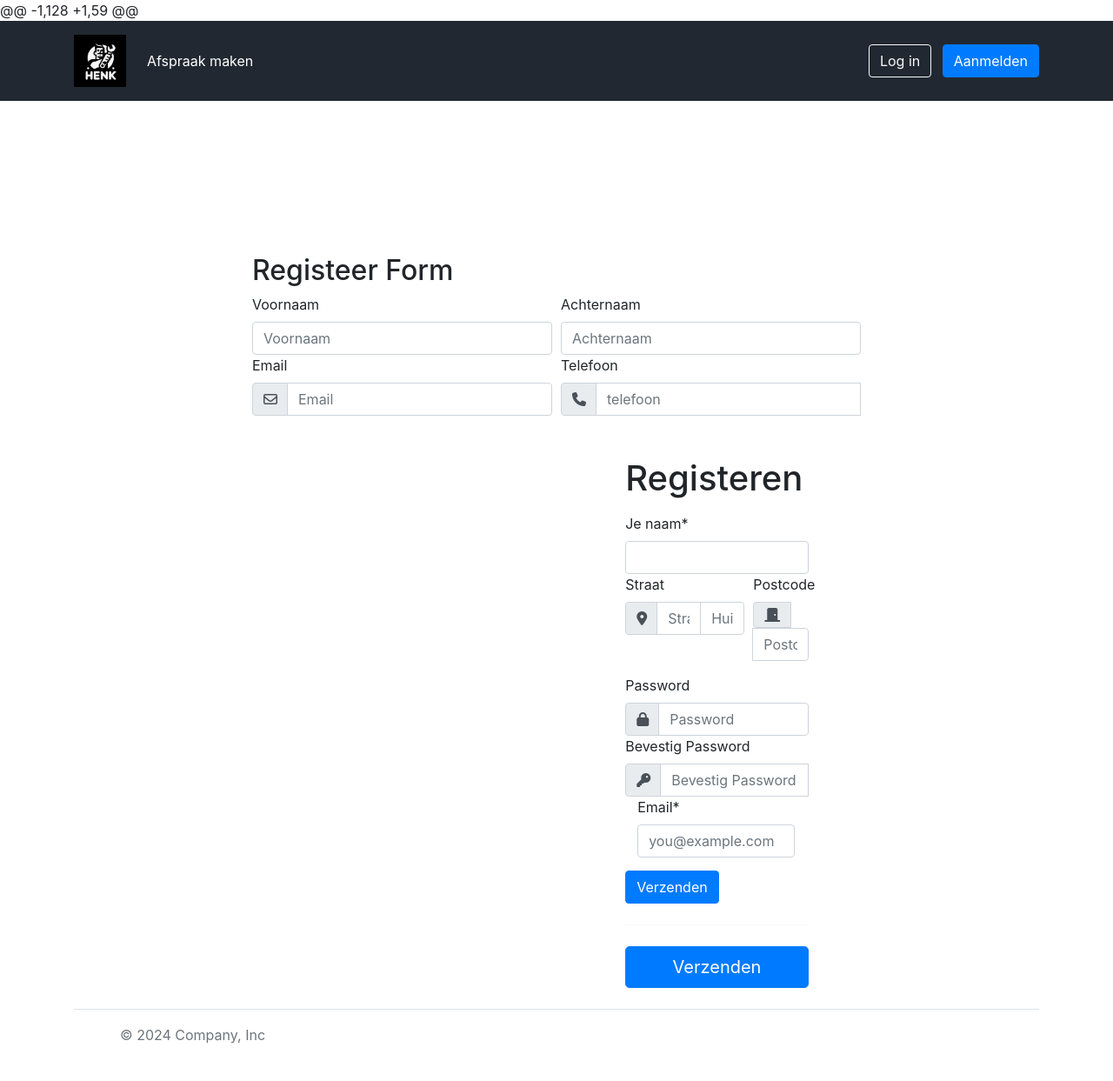
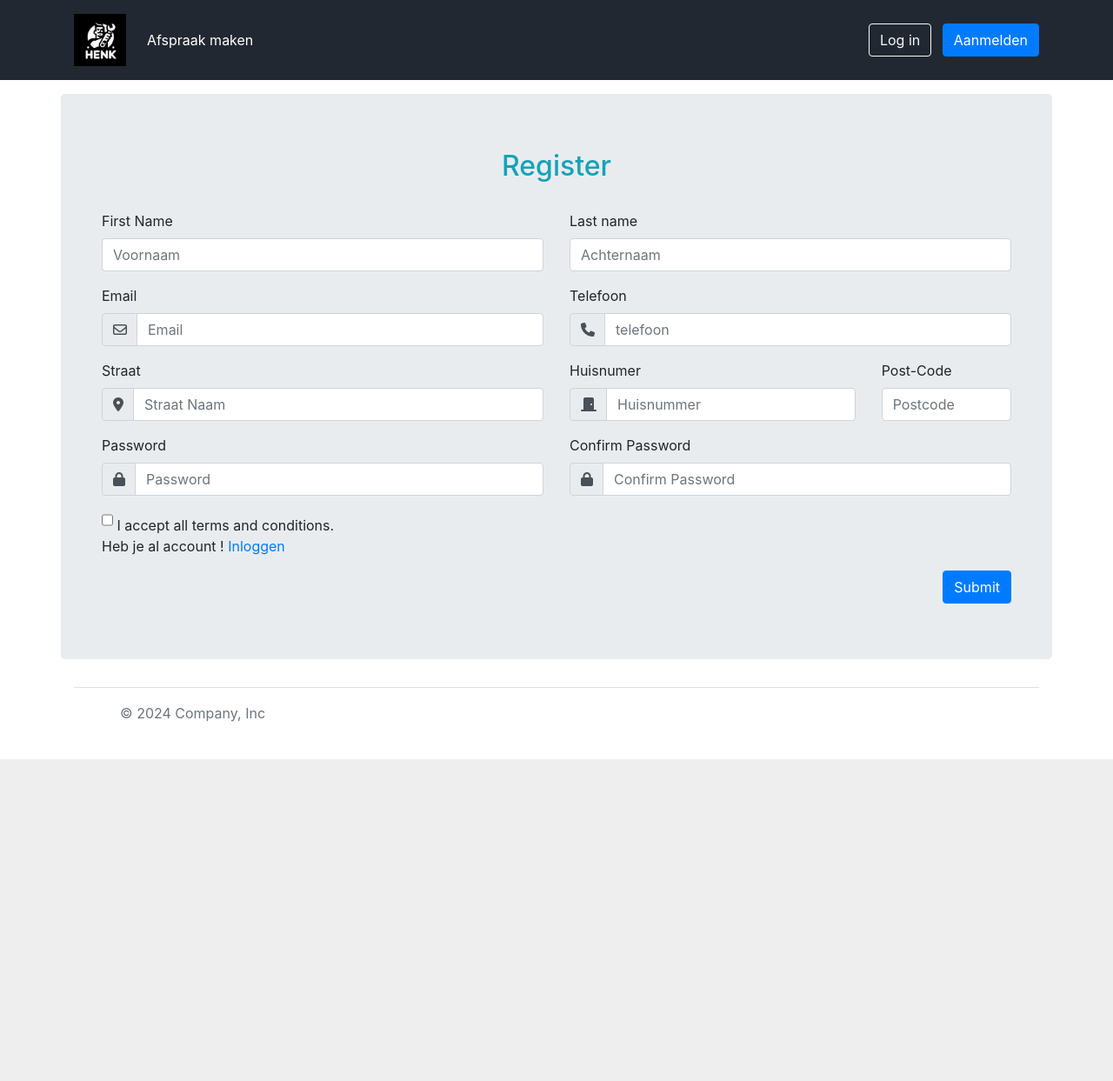
Before and after one commit to 29101994-Najibee/henks-garage, a PHP site: page /register.php in a window 1280 px wide. Shown: the whole page at 87% size. After the commit the page ends 873 px from the top, so only its background shows below. Run offline with PHP 8.4, Linux system fonts and the light colour scheme; some libraries are stand-ins or nearby versions; some web fonts are replaced.

Commit message:
Update register.php

```diff
--- a/register.php
+++ b/register.php
@@ -1,5 +1,3 @@
-
-@@ -1,128 +1,59 @@
 <?php
 ini_set('display_errors', 1);
 error_reporting(E_ALL);
@@ -20,6 +18,7 @@ require_once 'includes/login_view.inc.php';
     <link rel="stylesheet" href="node_modules/bootstrap/dist/css/bootstrap.min.css">
     <link rel="stylesheet" href="css/style.css">
     <link rel="stylesheet" href="https://cdnjs.cloudflare.com/ajax/libs/font-awesome/6.5.1/css/all.min.css" />
+    <link rel="stylesheet" href="https://cdnjs.cloudflare.com/ajax/libs/bootstrap/5.3.3/js/bootstrap.min.js" />
     <link rel="preconnect" href="https://fonts.googleapis.com">
     <link rel="preconnect" href="https://fonts.gstatic.com" crossorigin>
     <link href="https://fonts.googleapis.com/css2?family=MuseoModerno:ital,wght@0,100..900;1,100..900&display=swap" rel="stylesheet">
@@ -30,129 +29,107 @@ require_once 'includes/login_view.inc.php';
 
     <main>
 
-    <?php require_once ('includes/nav.php'); ?>
+        <?php require_once('includes/nav.php'); ?>
 
-        <section class="container">
-            <div class="row g-5 pt-5">
-                <div class="col-md-8 offset-md-2 col-lg-8">
-                    <div class="container align-items-center" style="margin-top: 8rem;">
+        <div class="container mt-3">
+            <form action="includes/signup.inc.php" method="post">
                 <?php check_signup_errors(); ?>
-                        <h2 class="tittle">Registeer Form</h2>
-                        <form action="includes/signup.inc.php" method="post">
-                            <div class="form-row">
-                                <div class="col">
-                                    <label>Voornaam</label>
-                                    <input type="text" class="form-control" name="Firstname" id="Firstname" placeholder="Voornaam" value="<?php echo isset($_SESSION['signup_data']['Firstname']) ? htmlspecialchars($_SESSION['signup_data']['Firstname']) : ''; ?>">
+                <div class="row jumbotron box8">
+                    <div class="col-sm-12 mx-t3 mb-4">
+                        <h2 class="text-center text-info">Register</h2>
                     </div>
-                                <div class="col">
-                                    <label>Achternaam</label>
-                                    <input type="text" class="form-control" name="Lastname" id="Lastname" placeholder="Achternaam" value="<?php echo isset($_SESSION['signup_data']['Lastname']) ? htmlspecialchars($_SESSION['signup_data']['Lastname']) : ''; ?>">
+                    <div class="col-sm-6 form-group">
+                        <label for="firstname">First Name</label>
+                        <input type="text" class="form-control" name="Firstname" id="Firstname" placeholder="Voornaam">
                     </div>
+                    <div class="col-sm-6 form-group">
+                        <label for="lastname">Last name</label>
+                        <input type="text" class="form-control" name="Lastname" id="Lastname" placeholder="Achternaam">
                     </div>
-                            <div class="form-row">
-                                <div class="col">
-                                    <label>Email</label>
+                    <div class="col-sm-6 form-group">
+                        <label for="email">Email</label>
                         <div class="input-group">
                             <div class="input-group-prepend">
                                 <span class="input-group-text" id="email"><i class="fa-regular fa-envelope"></i></span>
                             </div>
-                                        <input type="email" class="form-control" name="Mail" id="Mail" placeholder="Email" value="<?php echo isset($_SESSION['signup_data']['Mail']) ? htmlspecialchars($_SESSION['signup_data']['Mail']) : ''; ?>">
+                            <input type="email" class="form-control" name="Mail" id="Mail" placeholder="Email">
                         </div>
                     </div>
-                                <div class="col">
-                                    <label>Telefoon</label>
+                    <div class="col-sm-6 form-group">
+                        <label for="telefoon">Telefoon</label>
                         <div class="input-group">
                             <div class="input-group-prepend">
                                 <span class="input-group-text" id="telefoon"><i class="fa-solid fa-phone"></i></span>
                             </div>
-                                        <input type="text" class="form-control" name="PhoneNumber" id="PhoneNumber" placeholder="telefoon" value="<?php echo isset($_SESSION['signup_data']['PhoneNumber']) ? htmlspecialchars($_SESSION['signup_data']['PhoneNumber']) : ''; ?>">
-                <div class="row g-5 pt-5">
-                    <div class="col-md-8 offset-md-2 col-lg-8">
-                        <h1 class="mb-3">Registeren</h1>
-                        <form class="needs-validation" method="post">
-                            <div class="row g-3">
-                                <div class="col-12">
-                                    <label for="firstName" class="form-label">Je naam*</label>
-                                    <input type="text" class="form-control" id="firstName" placeholder="" value=""
-                                        required>
-                                    <div class="invalid-feedback">
-                                        Valid first name is required.
+                            <input type="text" class="form-control" name="PhoneNumber" id="PhoneNumber" placeholder="telefoon">
+
                         </div>
                     </div>
-                            </div>
-                            <div class="form-row">
-                                <div class="col">
-                                    <label>Straat</label>
+                    <div class="col-sm-6 form-group">
+                        <label for="straat">Straat</label>
                         <div class="input-group">
                             <div class="input-group-prepend">
                                 <span class="input-group-text" id="straat"><i class="fa-solid fa-location-dot"></i></span>
                             </div>
-                                        <input type="text" class="form-control" name="Streetname" id="StreetName" placeholder="Straat Naam" value="<?php echo isset($_SESSION['signup_data']['Streetname']) ? htmlspecialchars($_SESSION['signup_data']['Streetname']) : ''; ?>">
-                                        <input type="text" class="form-control" name="HouseNumber" id="Housenumber" placeholder="Huis nummer" value="<?php echo isset($_SESSION['signup_data']['HouseNumber']) ? htmlspecialchars($_SESSION['signup_data']['HouseNumber']) : ''; ?>">
+                            <input type="text" class="form-control" name="Streetname" id="Streetname" placeholder="Straat Naam">
                         </div>
                     </div>
-                                <div class="col-md-4 mb-3">
-                                    <label>Postcode</label>
+                    <div class="col-sm-4 form-group">
+                        <label for="huisnummer">Huisnumer</label>
                         <div class="input-group">
                         <div class="input-group-prepend">
-                                            <span class="input-group-text" id="Zipcode"><i class="fa-solid fa-door-closed"></i></span>
+                                <span class="input-group-text" id="straat"><i class="fa-solid fa-door-closed"></i></span>
                             </div>
-                                        <input type="text" class="form-control" name="Zipcode" id="Zipcode" placeholder="Postcode" value="<?php echo isset($_SESSION['signup_data']['Zipcode']) ? htmlspecialchars($_SESSION['signup_data']['Zipcode']) : ''; ?>">
+                            <input type="text" class="form-control" name="HouseNumber" id="HouseNumber" placeholder="Huisnummer">
                         </div>
                         </div>
+                    <div class="col-sm-2 form-group">
+                        <label for="zip">Post-Code</label>
+                        <input type="text" class="form-control" name="Zipcode" id="Zipcode" placeholder="Postcode">
                     </div>
-                            <div class="form-row">
-                                <div class="col">
-                                    <label>Password</label>
+
+                    <div class="col-sm-6 form-group">
+                        <label for="pass">Password</label>
                         <div class="input-group">
                             <div class="input-group-prepend">
-                                            <span class="input-group-text" id="password"><i class="fa-solid fa-lock"></i></span>
+                                <span class="input-group-text" id="email"><i class="fa-solid fa-lock"></i></span>
                             </div>
                             <input type="password" class="form-control" name="Password" id="Password" placeholder="Password">
                         </div>
+
                     </div>
-                                <div class="col">
-                                    <label>Bevestig Password</label>
+                    <div class="col-sm-6 form-group">
+                        <label for="pass2">Confirm Password</label>
                          <div class="input-group">
                             <div class="input-group-prepend">
-                                            <span class="input-group-text" id="cpassword"><i class="fa-solid fa-key"></i></span>
+                                <span class="input-group-text" id="email"><i class="fa-solid fa-lock"></i></span>
                             </div>
-                                        <input type="password" class="form-control" name="cpassword" id="cpassword" placeholder="Bevestig Password">
-
-                                <div class="col-12">
-                                    <label for="email" class="form-label">Email*</label>
-                                    <input type="email" class="form-control" id="email" placeholder="you@example.com" required>
-                                    <div class="invalid-feedback">
-                                        Please enter a valid email address for shipping updates.
-                                    </div>
-                                </div>
-                            </div>
-                            <div class="form-group row" style="margin-top:15px">
-                                <div class="col-sm-10">
-                                    <button class="btn btn-primary" type="submit">Verzenden</button>
+                            <input type="password" class="form-control" name="cpassword" id="cpassword" placeholder="Confirm Password">
                     </div>
                         </div>
 
-                            <hr class="my-4">
+                    <div class="col-sm-12">
+                        <input type="checkbox" class="form-check d-inline" id="chb"><label for="chb" class="form-check-label">&nbsp;I accept all terms and conditions.
+                    </div>
+                    <div class="col-sm-12">
+                        <p>Heb je al account ! <a href="login.php">Inloggen</a></p>
 
-                            <button class="w-100 btn btn-primary btn-lg" type="submit">Verzenden</button>
+                    </div>
+
+                    <div class="col-sm-12 form-group mb-0">
+                        <button class="btn btn-primary float-right">Submit</button>
+                    </div>
+
+                </div>
             </form>
         </div>
-                </div>
-            </div>
-        </section>
-
-
-        <?php require_once ('includes/footer.php'); ?>
-
-    </main>
-
+        <?php require_once('includes/footer.php'); ?>
         <script src="node_modules/bootstrap/dist/js/bootstrap.min.js"></script>
         <script src="js/app.js"></script>
+    </main>
 </body>
+
 </html>
 <?php
 unset($_SESSION['signup_data']);
 ?>
-</body >
-</html >
```
Lines whose indentation alone changed are shown as unchanged.
